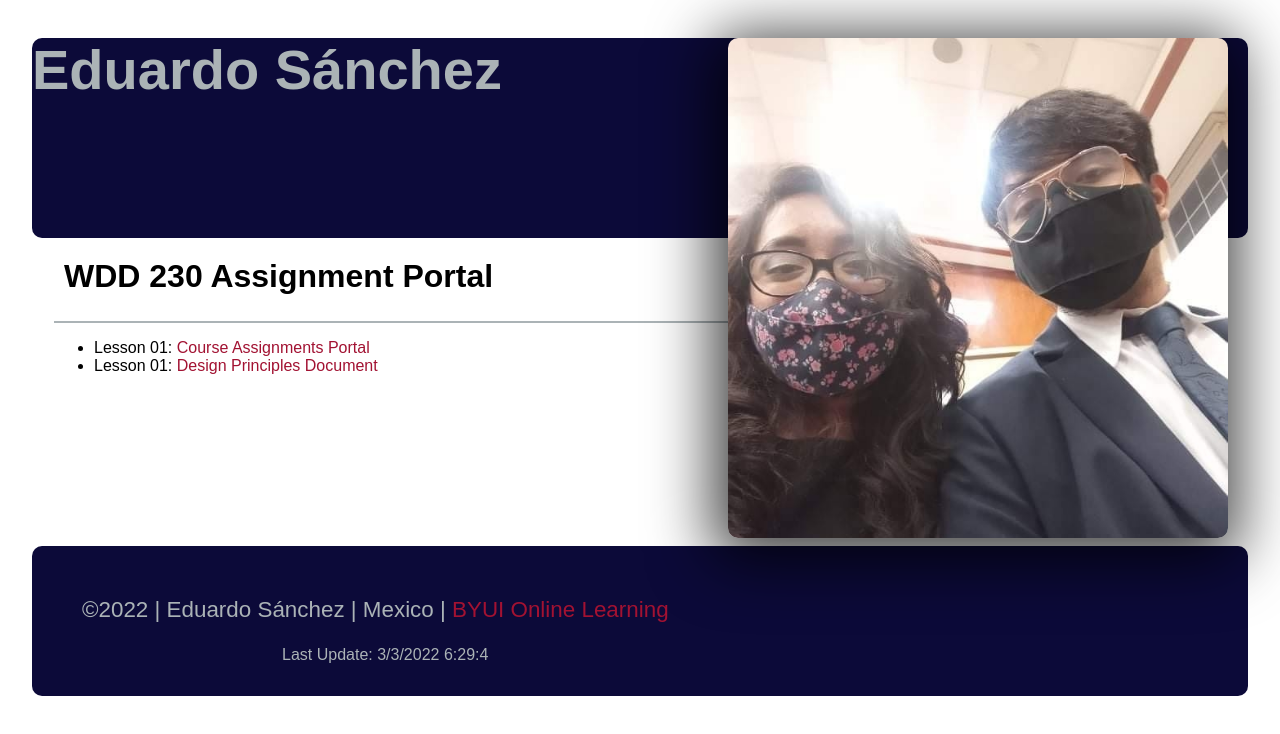
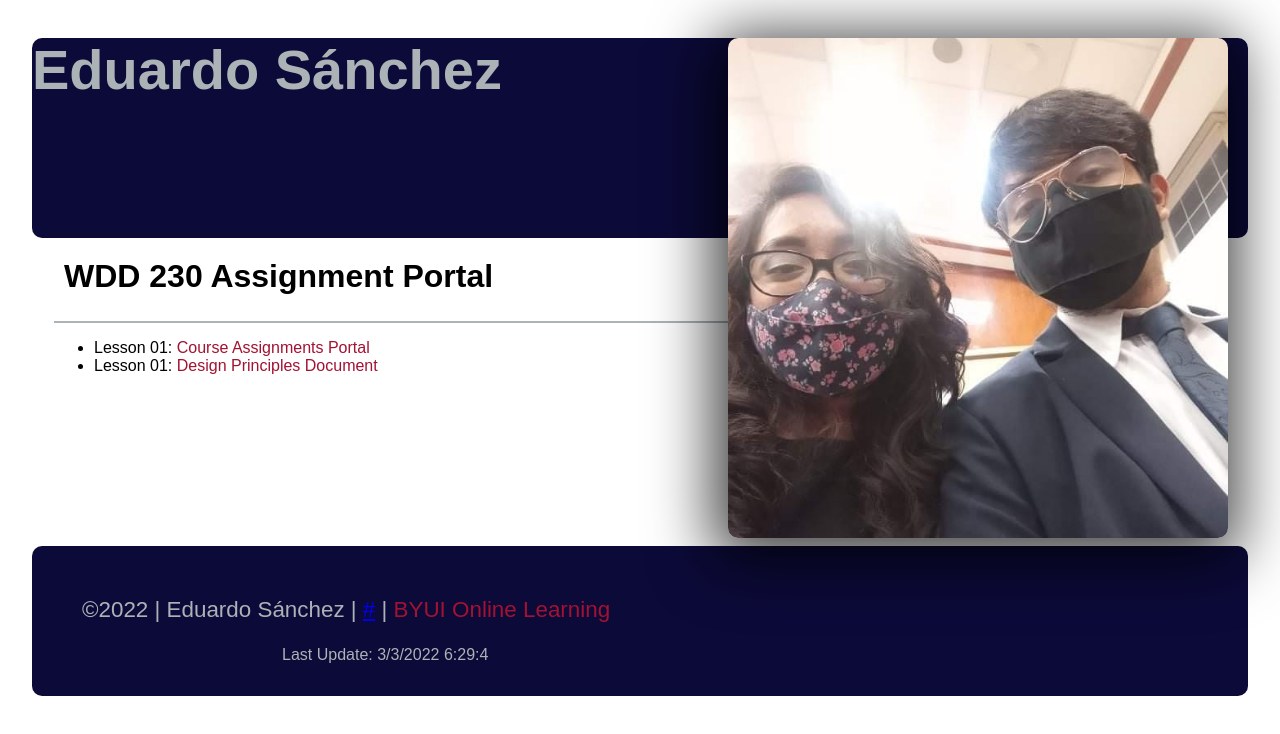
Before and after one commit to EddSanJu/EddSanJu.github.io, a plain HTML site: page index.html in a window 1280 px wide. Drawn offline with Linux system fonts and the light colour scheme; a web font is replaced by a local one.

Commit message:
for lesson two

```diff
--- a/index.html
+++ b/index.html
@@ -38,7 +38,7 @@
   </main>
   <footer>
     <div class="footer-container">
-      <p>&copy2022 | Eduardo Sánchez | Mexico | <a class="url" href="https://www.byui.edu/online" target="_blank">BYUI Online Learning</a></p>
+      <p>&copy2022 | Eduardo Sánchez | <a href="lesson_two/index.html">#</a> | <a class="url" href="https://www.byui.edu/online" target="_blank">BYUI Online Learning</a></p>
       <span id="current-date"></span>
     </div>
   </footer>
```
